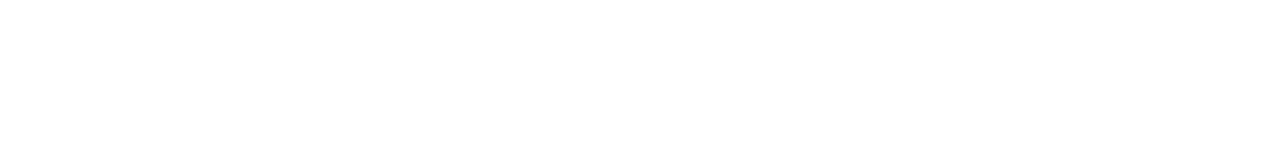
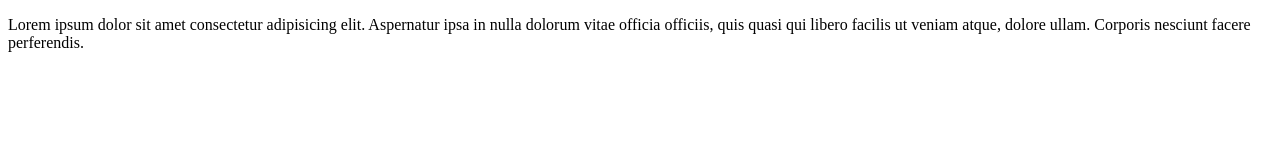
Before and after one commit to YgorGoesSoares/projeto-1, a plain HTML site: page index.html in a window 1280 px wide. Drawn offline with Linux system fonts and the light colour scheme.

Commit message:
Adicionando p ao body

```diff
--- a/index.html
+++ b/index.html
@@ -7,6 +7,6 @@
     <title>Curso GIT e Github</title>
 </head>
 <body>
-
+    <p>Lorem ipsum dolor sit amet consectetur adipisicing elit. Aspernatur ipsa in nulla dolorum vitae officia officiis, quis quasi qui libero facilis ut veniam atque, dolore ullam. Corporis nesciunt facere perferendis.</p>
 </body>
 </html>
```
